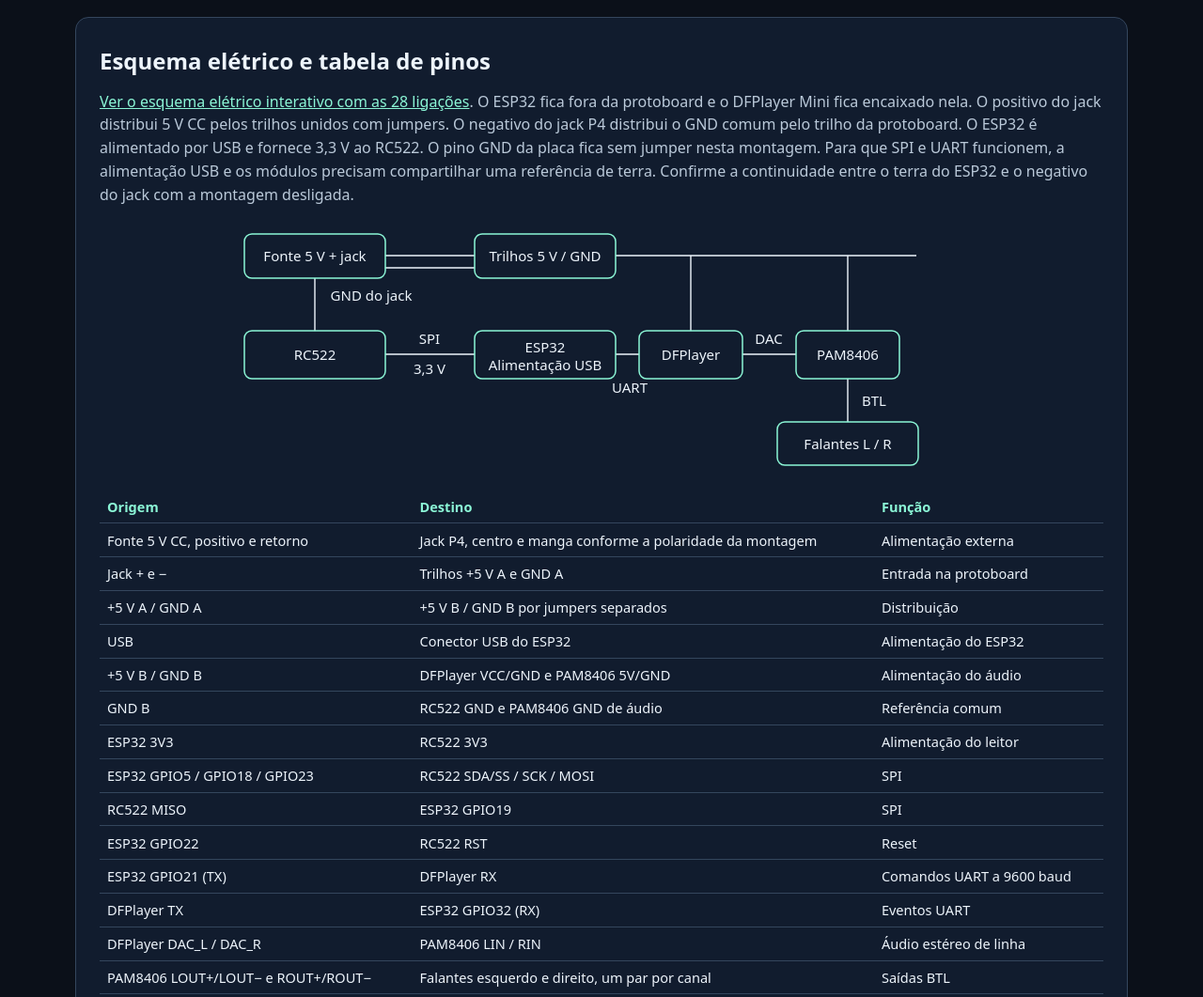
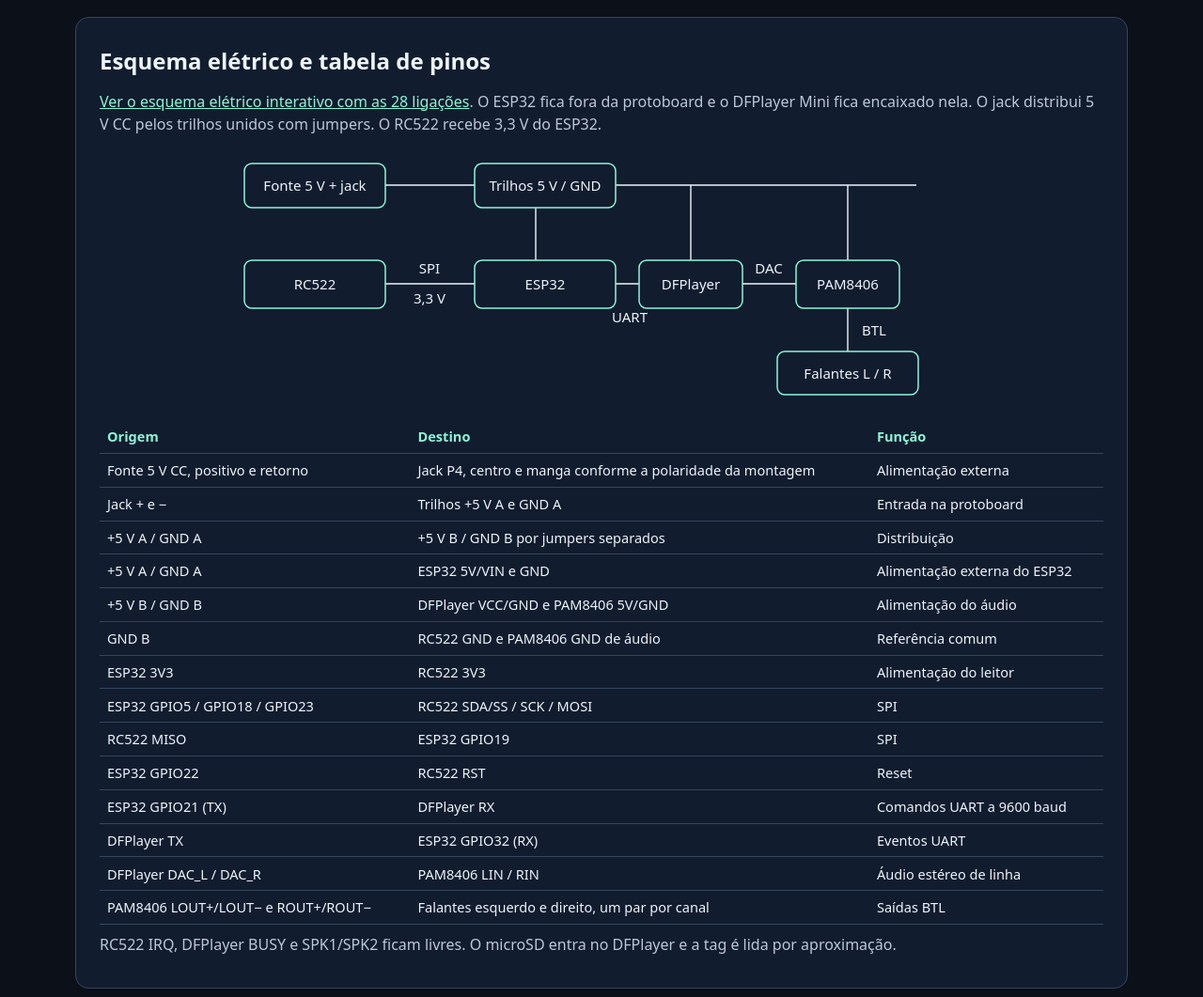
Before and after one commit to gusstavovp/jukeboox-circuito-3d, a plain HTML site: page entrega.html in a window 1280 px wide. Shown: the part 1706-2767 px from the top of the page at 94% size. Drawn offline with Linux system fonts and the light colour scheme.

Commit message:
Restaura a versão anterior do esquema do Jukeboox

```diff
--- a/entrega.html
+++ b/entrega.html
@@ -82,16 +82,16 @@ window.addEventListener("beforeprint", () => {
 </section>
 <section id="circuito">
 <h2><span class="print-only">2.2 </span>Esquema elétrico e tabela de pinos</h2>
-<p><a href="simulacao.html#thinkercad">Ver o esquema elétrico interativo com as 28 ligações</a>. O ESP32 fica fora da protoboard e o DFPlayer Mini fica encaixado nela. O positivo do jack distribui 5 V CC pelos trilhos unidos com jumpers. O negativo do jack P4 distribui o GND comum pelo trilho da protoboard. O ESP32 é alimentado por USB e fornece 3,3 V ao RC522. O pino GND da placa fica sem jumper nesta montagem. Para que SPI e UART funcionem, a alimentação USB e os módulos precisam compartilhar uma referência de terra. Confirme a continuidade entre o terra do ESP32 e o negativo do jack com a montagem desligada.</p>
-<figure><figcaption class="print-only">Figura 2 – Esquema elétrico simplificado</figcaption><div class="diagram"><svg viewBox="0 0 800 270" role="img" aria-label="Fonte e jack alimentam trilhos de cinco volts e terra. Os trilhos alimentam DFPlayer e PAM8406 e levam o GND do jack ao RC522. O ESP32 recebe alimentação por USB. O ESP32 alimenta o RC522 e comunica por SPI e UART. O DFPlayer alimenta a entrada de áudio do PAM8406, que aciona dois falantes.">
-<g><path d="M170 36H265M415 36H735M265 49H95V116M495 36V116M662 36V116M170 141H265M415 141H440M550 141H607M662 167V213"/></g>
+<p><a href="simulacao.html#thinkercad">Ver o esquema elétrico interativo com as 28 ligações</a>. O ESP32 fica fora da protoboard e o DFPlayer Mini fica encaixado nela. O jack distribui 5 V CC pelos trilhos unidos com jumpers. O RC522 recebe 3,3 V do ESP32.</p>
+<figure><figcaption class="print-only">Figura 2 – Esquema elétrico simplificado</figcaption><div class="diagram"><svg viewBox="0 0 800 270" role="img" aria-label="Fonte e jack alimentam trilhos de cinco volts e terra. Os trilhos alimentam ESP32, DFPlayer e PAM8406. O ESP32 alimenta o RC522 e comunica por SPI e UART. O DFPlayer alimenta a entrada de áudio do PAM8406, que aciona dois falantes.">
+<g><path d="M170 36H265M415 36H735M330 36V116M495 36V116M662 36V116M170 141H265M415 141H440M550 141H607M662 167V213"/></g>
 <g><rect x="20" y="13" width="150" height="47" rx="8"/><rect x="265" y="13" width="150" height="47" rx="8"/><rect x="20" y="116" width="150" height="51" rx="8"/><rect x="265" y="116" width="150" height="51" rx="8"/><rect x="440" y="116" width="110" height="51" rx="8"/><rect x="607" y="116" width="110" height="51" rx="8"/><rect x="587" y="213" width="150" height="46" rx="8"/></g>
-<g text-anchor="middle"><text x="95" y="42">Fonte 5 V + jack</text><text x="340" y="42">Trilhos 5 V / GND</text><text x="95" y="147">RC522</text><text x="340" y="139">ESP32</text><text x="340" y="158">Alimentação USB</text><text x="155" y="84">GND do jack</text><text x="495" y="147">DFPlayer</text><text x="662" y="147">PAM8406</text><text x="662" y="242">Falantes L / R</text><text x="217" y="130">SPI</text><text x="217" y="162">3,3 V</text><text x="430" y="182">UART</text><text x="578" y="130">DAC</text><text x="690" y="196">BTL</text></g></svg></div><p class="source print-only">Fonte: elaboração da equipe (2026).</p></figure>
+<g text-anchor="middle"><text x="95" y="42">Fonte 5 V + jack</text><text x="340" y="42">Trilhos 5 V / GND</text><text x="95" y="147">RC522</text><text x="340" y="147">ESP32</text><text x="495" y="147">DFPlayer</text><text x="662" y="147">PAM8406</text><text x="662" y="242">Falantes L / R</text><text x="217" y="130">SPI</text><text x="217" y="162">3,3 V</text><text x="430" y="182">UART</text><text x="578" y="130">DAC</text><text x="690" y="196">BTL</text></g></svg></div><p class="source print-only">Fonte: elaboração da equipe (2026).</p></figure>
 <div class="table"><table><caption class="print-only">Tabela 1 – Ligações elétricas e pinos utilizados</caption><thead><tr><th>Origem</th><th>Destino</th><th>Função</th></tr></thead><tbody>
 <tr><td>Fonte 5 V CC, positivo e retorno</td><td>Jack P4, centro e manga conforme a polaridade da montagem</td><td>Alimentação externa</td></tr>
 <tr><td>Jack + e −</td><td>Trilhos +5 V A e GND A</td><td>Entrada na protoboard</td></tr>
 <tr><td>+5 V A / GND A</td><td>+5 V B / GND B por jumpers separados</td><td>Distribuição</td></tr>
-<tr><td>USB</td><td>Conector USB do ESP32</td><td>Alimentação do ESP32</td></tr>
+<tr><td>+5 V A / GND A</td><td>ESP32 5V/VIN e GND</td><td>Alimentação externa do ESP32</td></tr>
 <tr><td>+5 V B / GND B</td><td>DFPlayer VCC/GND e PAM8406 5V/GND</td><td>Alimentação do áudio</td></tr>
 <tr><td>GND B</td><td>RC522 GND e PAM8406 GND de áudio</td><td>Referência comum</td></tr>
 <tr><td>ESP32 3V3</td><td>RC522 3V3</td><td>Alimentação do leitor</td></tr>
@@ -150,7 +150,7 @@ window.addEventListener("beforeprint", () => {
 <p><strong>Fala.</strong> “Este é o Jukeboox, uma caixa de música inspirada nas vitrolas, pensada para crianças e para quem gosta desse estilo clássico. O disco tem uma tag RFID escondida sob a tampa. A manivela é decorativa. Vamos demonstrar o circuito e a lógica de operação no simulador web.”</p>
 <h3>0:26–0:53 · Gustavo Araujo · Circuito e alimentação</h3>
 <p><strong>Na tela.</strong> Aponte para o jack P4, os trilhos, o ESP32 fora da protoboard, o RC522, o DFPlayer e os dois falantes.</p>
-<p><strong>Fala.</strong> “Os cinco volts e o terra comum dos módulos vêm do jack P4 e são distribuídos pelos jumpers. O ESP32 fornece três vírgula três volts ao RC522. O DFPlayer Mini fica na protoboard, lê os arquivos do microSD e envia o sinal ao amplificador, que aciona os dois alto-falantes.”</p>
+<p><strong>Fala.</strong> “Os cinco volts entram pelo jack P4 e os jumpers distribuem a alimentação. O ESP32 fornece três vírgula três volts ao RC522. O DFPlayer Mini fica na protoboard, lê os arquivos do microSD e envia o sinal ao amplificador, que aciona os dois alto-falantes.”</p>
 <h3>0:53–1:26 · Guilherme · Partida, cadastro e avanço</h3>
 <p><strong>Na tela.</strong> No simulador, mostre Desligado. Clique em Ligar / reiniciar, Aproximar álbum, ajuste o volume para 15, clique em Próxima faixa e depois uma vez em Fim de faixa.</p>
 <p><strong>Fala.</strong> “Ao ligar, o sistema fica aguardando tag. O leitor identifica o UID e o ESP32 consulta o cadastro. A tag do álbum inicia a primeira faixa. Pelo painel, ajustamos o volume e avançamos manualmente. O botão Fim de faixa simula o aviso do DFPlayer, que provoca o avanço automático.”</p>
```
